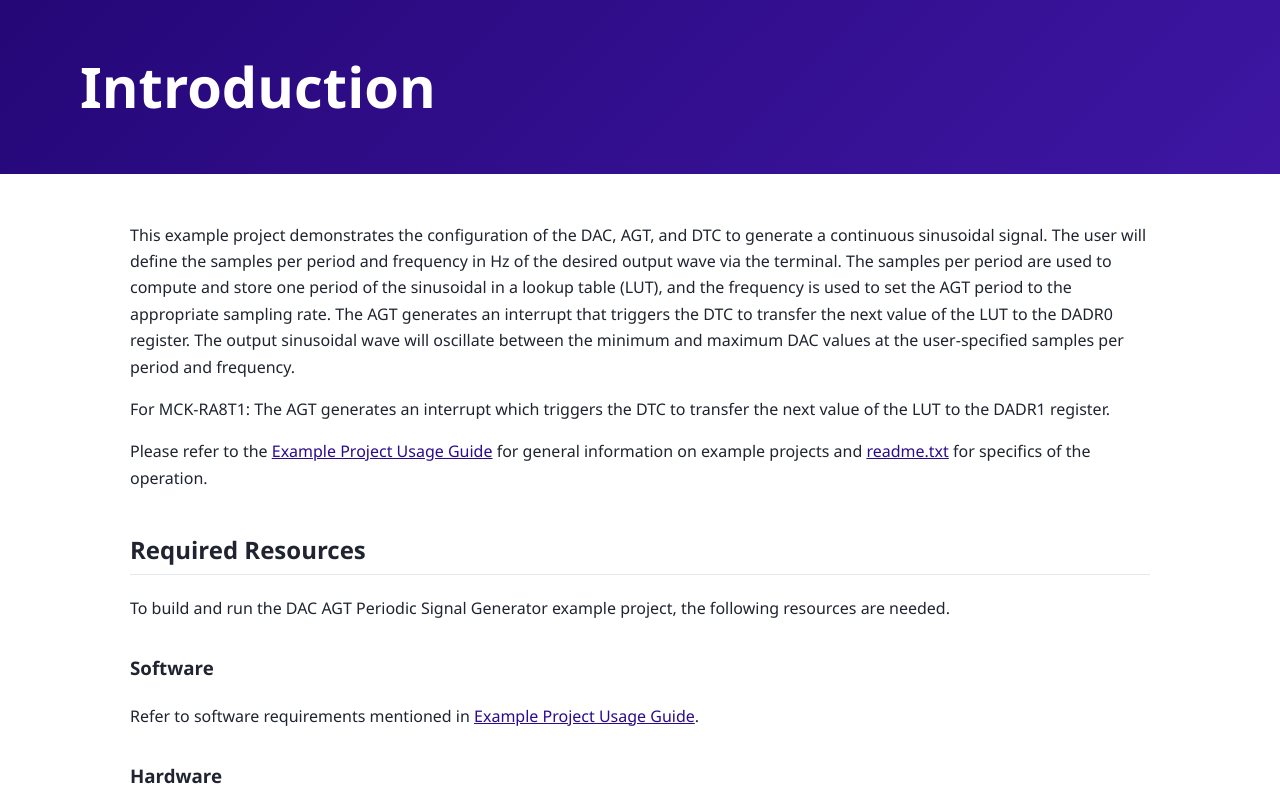
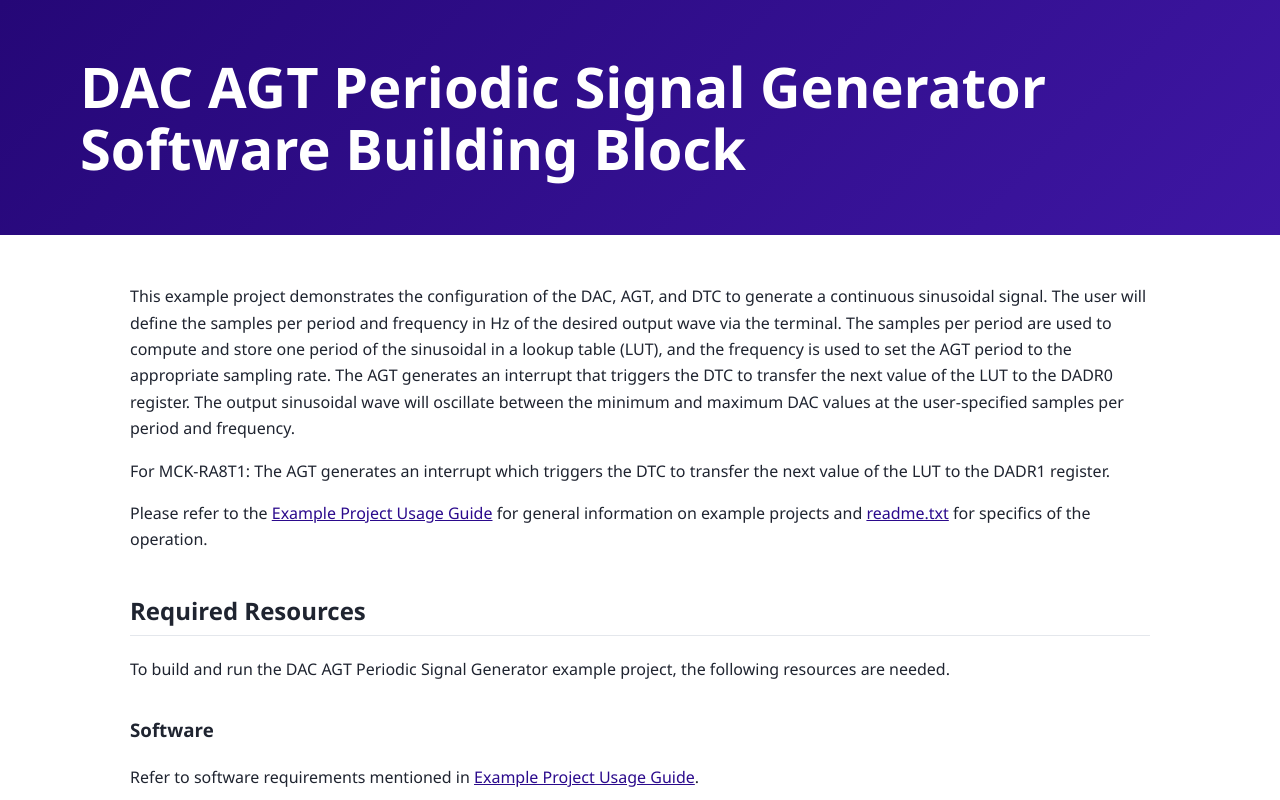
Before and after one commit to renesas/dac-agt-periodic-signal-generator, a plain HTML site: page index.html in a window 1280 px wide. Shown: the top 800 px of the page. Drawn offline with Linux system fonts and the light colour scheme.

Commit message:
Sync release content from main

```diff
--- a/index.html
+++ b/index.html
@@ -192,7 +192,8 @@ padding: 2.5rem 20px;
 </style>
 </head>
 <body>
-<h1 id="introduction">Introduction</h1>
+<h1 id="dac-agt-periodic-signal-generator-software-building-block">DAC
+AGT Periodic Signal Generator Software Building Block</h1>
 <p>This example project demonstrates the configuration of the DAC, AGT,
 and DTC to generate a continuous sinusoidal signal. The user will define
 the samples per period and frequency in Hz of the desired output wave
```
Also changed, not shown: 1 other file.
